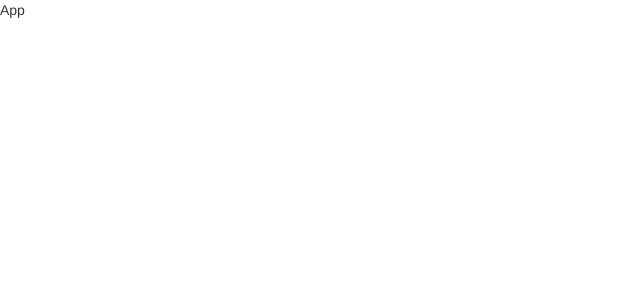
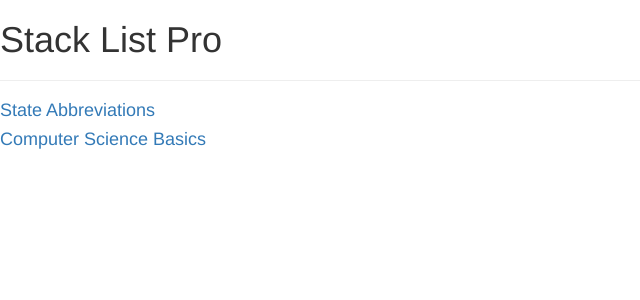
Before and after one commit to BIKASH-DASH/sampleUnitTest, a React (Create React App) app: page / in a window 1280 px wide. Shown: the top 300 px of the page, without its empty margins (0-640 px from the left). Built offline with nearby package versions, Linux system fonts and the light colour scheme.

Commit message:
added router

```diff
--- a/package.json
+++ b/package.json
@@ -14,7 +14,8 @@
     "react-scripts": "4.0.3",
     "redux": "^4.1.1",
     "sfcookies": "^1.0.2",
-    "web-vitals": "^1.0.1"
+    "web-vitals": "^1.0.1",
+    "react-test-renderer": "^17.0.2"
   },
   "scripts": {
     "start": "react-scripts start",
@@ -44,7 +45,6 @@
     "@babel/preset-env": "^7.15.8",
     "@babel/preset-react": "^7.14.5",
     "enzyme": "^3.11.0",
-    "enzyme-adapter-react-16": "^1.15.6",
-    "react-test-renderer": "^17.0.2"
+    "enzyme-adapter-react-16": "^1.15.6"
   }
 }
--- a/src/components/App.js
+++ b/src/components/App.js
@@ -1,10 +1,12 @@
 import React, { Component } from 'react'
-
+import StackList from './StackList'
 export default class App extends Component {
     render() {
         return (
             <div>
-                App
+                <h1>Stack List Pro</h1>
+                <hr/>
+                <StackList/>
             </div>
         )
     }
--- /dev/null
+++ b/src/components/Stack.js
@@ -0,0 +1,13 @@
+import React, { Component } from 'react'
+import { Link } from 'react-router-dom'
+
+export default class Stack extends Component {
+    render() {
+        return (
+            <div>
+                <Link to="/">Home</Link>
+                Stack
+            </div>
+        )
+    }
+}
--- /dev/null
+++ b/src/components/StackList.js
@@ -0,0 +1,19 @@
+import React, { Component } from 'react'
+import Stacks from '../data/stacks.json'
+import { Link } from 'react-router-dom'
+
+export default class StackList extends Component {
+    render() {
+        return (
+            <div>
+                {
+                    Stacks.map((stack,index)=>{
+                        return(
+                            <Link to='/stack/' ><h4 key={index}>{stack.title}</h4></Link>
+                        );
+                    })
+                }
+            </div>
+        )
+    }
+}
--- a/src/index.js
+++ b/src/index.js
@@ -1,4 +1,11 @@
 import React from 'react'
 import reactDom from 'react-dom'
+import { BrowserRouter, Switch, Route } from 'react-router-dom'
 import App from './components/App'
-reactDom.render(<App/>,document.getElementById('root'));
+import Stack from './components/Stack'
+reactDom.render(<BrowserRouter>
+<Switch>
+    <Route path='/' exact component={App}  />
+    <Route path='/stack' exact component={Stack}  />
+</Switch>
+</BrowserRouter>, document.getElementById('root'));
```
